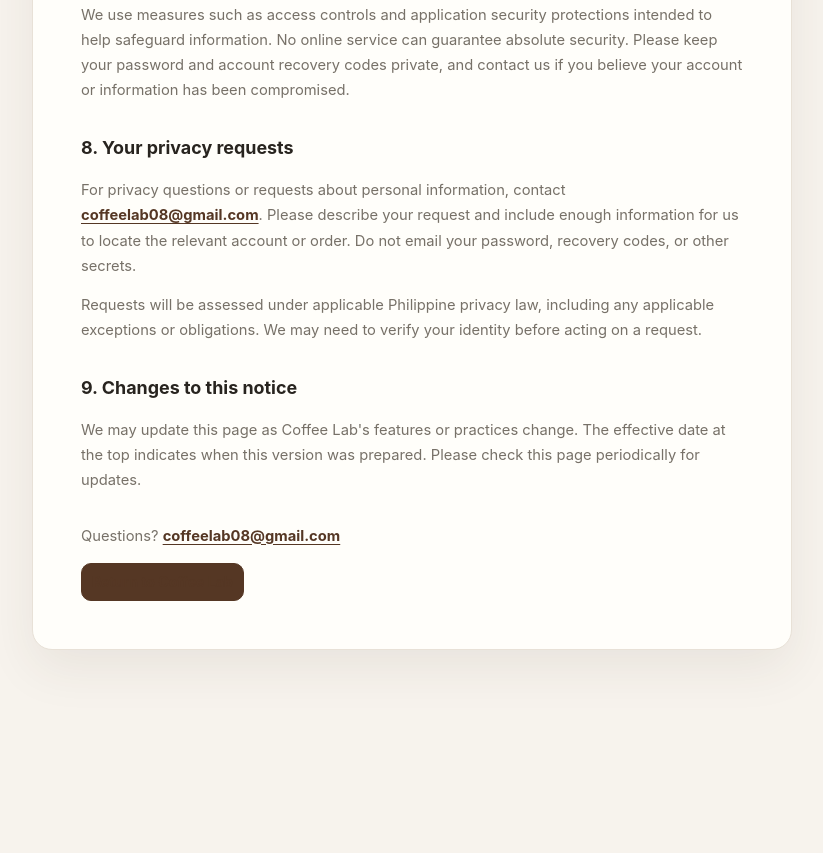
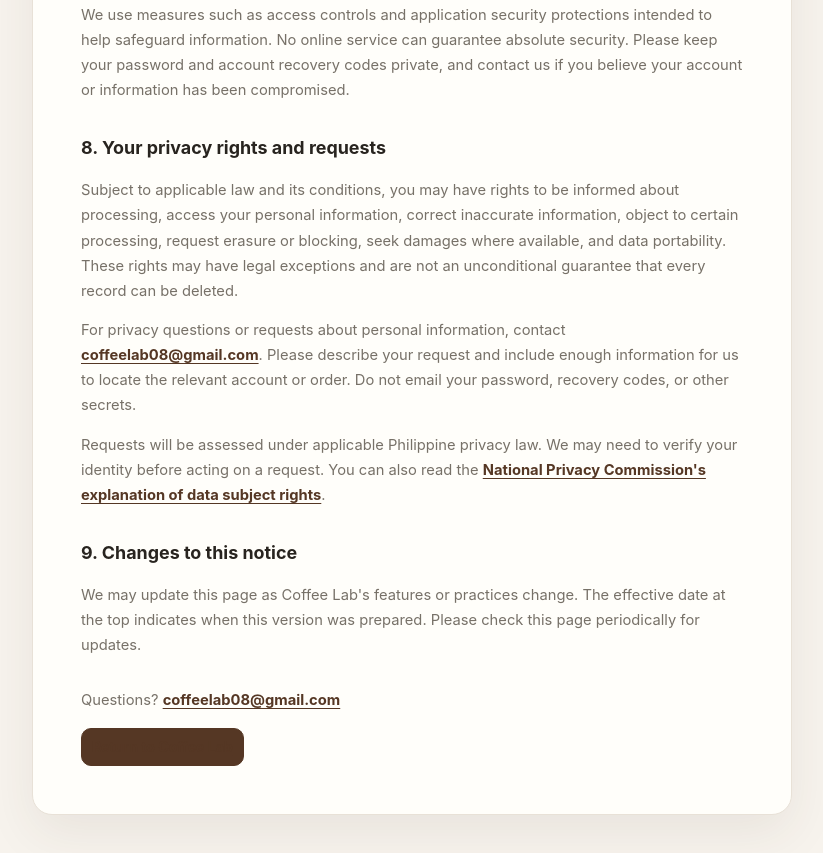
Before and after one commit to SAKMAL08-maker/coffee-website, a website: page public/privacy.html in a window 1280 px wide. Shown: the part 1993-2846 px from the top of the page, without its empty margins (228-1051 px from the left). Before the commit the page ends 2731 px from the top, so only its background shows below. Drawn offline with Linux system fonts and the light colour scheme.

Commit message:
Clarify privacy rights and official NPC resource

```diff
--- a/public/privacy.html
+++ b/public/privacy.html
@@ -52,9 +52,10 @@
             <h2>7. Security</h2>
             <p>We use measures such as access controls and application security protections intended to help safeguard information. No online service can guarantee absolute security. Please keep your password and account recovery codes private, and contact us if you believe your account or information has been compromised.</p>
 
-            <h2>8. Your privacy requests</h2>
+            <h2>8. Your privacy rights and requests</h2>
+            <p>Subject to applicable law and its conditions, you may have rights to be informed about processing, access your personal information, correct inaccurate information, object to certain processing, request erasure or blocking, seek damages where available, and data portability. These rights may have legal exceptions and are not an unconditional guarantee that every record can be deleted.</p>
             <p>For privacy questions or requests about personal information, contact <a href="mailto:coffeelab08@gmail.com">coffeelab08@gmail.com</a>. Please describe your request and include enough information for us to locate the relevant account or order. Do not email your password, recovery codes, or other secrets.</p>
-            <p>Requests will be assessed under applicable Philippine privacy law, including any applicable exceptions or obligations. We may need to verify your identity before acting on a request.</p>
+            <p>Requests will be assessed under applicable Philippine privacy law. We may need to verify your identity before acting on a request. You can also read the <a href="https://privacy.gov.ph/data-subject-rights/" target="_blank" rel="noopener noreferrer">National Privacy Commission's explanation of data subject rights</a>.</p>
 
             <h2>9. Changes to this notice</h2>
             <p>We may update this page as Coffee Lab's features or practices change. The effective date at the top indicates when this version was prepared. Please check this page periodically for updates.</p>
```
